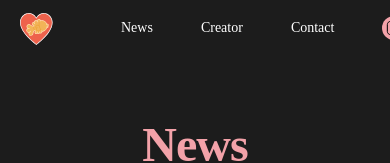
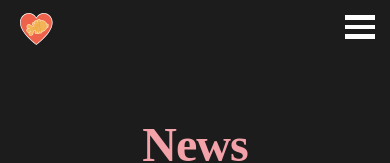
Before and after one commit to 3dollar-in-my-pocket/3dollars-in-my-pocket-intro, a React (Create React App) app: page /news in a window 390 px wide. Shown: the top 163 px of the page. Built offline with nearby package versions, Linux system fonts and the light colour scheme.

Commit message:
Navigation 모바일 반응형

```diff
--- a/package.json
+++ b/package.json
@@ -5,6 +5,7 @@
   "dependencies": {
     "@emailjs/browser": "^3.3.1",
     "react": "^17.0.2",
+    "react-burger-menu": "^3.0.6",
     "react-dom": "^17.0.2",
     "react-responsive": "^9.0.0-beta.5",
     "react-router-dom": "^6.2.1",
--- a/src/App.js
+++ b/src/App.jsx
@@ -8,11 +8,15 @@ import Navigation from "./components/Navigation/Navigation";
 import "slick-carousel/slick/slick.css";
 import "slick-carousel/slick/slick-theme.css";
 import ResponsiveStyled from "./Responsive.styles";
+import { useMediaQuery } from "react-responsive";
+import NavigationMobile from "./components/Navigation/NavigationMobile";
 
 function App() {
+  const isMobile = useMediaQuery({ query: "(max-width: 479px)" });
+
   return (
     <ResponsiveStyled className="App">
-      <Navigation />
+      {isMobile ? <NavigationMobile /> : <Navigation />}
       <Routes>
         <Route path="/" element={<Main />} />
         <Route path="/news" element={<News />} />
--- a/src/components/Navigation/Navigation.styles.jsx
+++ b/src/components/Navigation/Navigation.styles.jsx
@@ -40,4 +40,83 @@ const NavigationStyled = styled.div`
   }
 `;
 
+export const NavigationMobileStyled = styled.div`
+  font-family: Montserrat;
+  position: absolute;
+  top: 0;
+  display: flex;
+  width: 100%;
+  height: 56px;
+  align-items: center;
+  color: #fff;
+  .bm-burger-button {
+    position: absolute;
+    top: 15px;
+    right: 15px;
+    width: 30px;
+    height: 24px;
+  }
+
+  .bm-burger-bars {
+    background: #fff;
+  }
+
+  .bm-menu-wrap {
+    padding-left: 10px;
+    opacity: 98%;
+  }
+  .bm-menu {
+    margin-top: 80px;
+  }
+
+  .menu-item {
+    color: #fff;
+    font-size: 2rem;
+    line-height: 2.5;
+    padding-left: 20px;
+    background: rgba(255, 255, 255, 5%);
+    margin-bottom: 10px;
+    border-radius: 5px 0 0 5px;
+  }
+
+  .menu-item:hover {
+    color: #ee624c;
+    background: rgb(255, 255, 255);
+  }
+
+  .bm-cross {
+    background: #fff;
+  }
+
+  .menu-contact {
+    width: 90%;
+    position: absolute;
+    margin: 60px 60px 0 0;
+    padding-right: 20px;
+    a {
+      color: #fff;
+      display: flex;
+      flex-direction: column;
+      align-items: flex-end;
+      justify-content: flex-end;
+      font-size: 1.3rem;
+      margin-bottom: 5px;
+    }
+    .insta_icon {
+      span {
+        margin-right: 6px;
+      }
+      display: flex;
+      align-items: flex-end;
+      margin-bottom: 5px;
+      font-size: 1.6rem;
+      margin-right: 7px;
+    }
+    .insta_id {
+      text-decoration: underline;
+      margin-right: 10px;
+    }
+  }
+`;
+
 export default NavigationStyled;
--- /dev/null
+++ b/src/components/Navigation/NavigationMobile.jsx
@@ -0,0 +1,61 @@
+import React from "react";
+import { Link } from "react-router-dom";
+import { slide as Menu } from "react-burger-menu";
+import { NavigationMobileStyled } from "./Navigation.styles";
+import { ReactComponent as Logo } from "../../assets/images/img_logo.svg";
+import { ReactComponent as InstaIcon } from "../../assets/icons/icon_insta.svg";
+import { ReactComponent as LinkIcon } from "../../assets/icons/icon_link.svg";
+
+const NavigationMobile = () => {
+  return (
+    <NavigationMobileStyled>
+      <Link to="/">
+        <Logo />
+      </Link>
+      <Menu right width={"45%"} styles={styles}>
+        <Link to="/" className="menu-item">
+          Home
+        </Link>
+        <Link to="/news" className="menu-item">
+          News
+        </Link>
+        <Link to="/creator" className="menu-item">
+          Creator
+        </Link>
+        <Link to="/contact" className="menu-item">
+          Contact
+        </Link>
+        <div className="menu-contact">
+          <a
+            href="https://www.instagram.com/3dollar_in_my_pocket/"
+            target="_blank"
+            rel="noreferrer"
+          >
+            <div className="insta_icon">
+              <span>Instagram</span>
+              <InstaIcon />
+            </div>
+            <div className="insta_id">3dollar_in_my_pocket</div>
+          </a>
+        </div>
+      </Menu>
+    </NavigationMobileStyled>
+  );
+};
+
+export default NavigationMobile;
+
+const styles = {
+  bmOverlay: {
+    top: "0",
+    left: "0",
+  },
+  bmMenuWrap: {
+    background: "#2e2e2e",
+    top: "0",
+    transform: "translate3d(0px, 0px, 100%)",
+  },
+  bmCross: {
+    height: "25px",
+  },
+};
```
Also changed, not shown: src/assets/icons/icon_link.svg (added), 1 other file (tests, documents, lock files or other folders).
